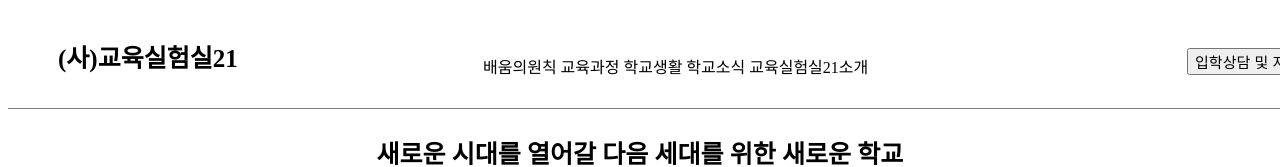
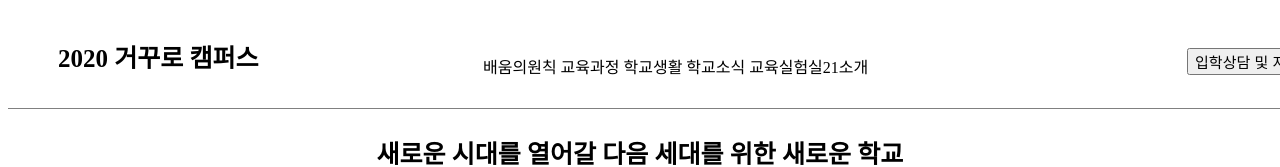
Before and after one commit to namul0406/bucket-List, a plain HTML site: page index.html in a window 1280 px wide. Shown: the top 167 px of the page. Drawn offline with Linux system fonts and the light colour scheme.

Commit message:
Update index.html

```diff
--- a/index.html
+++ b/index.html
@@ -12,7 +12,7 @@
     <header>
         <div class='inner-container1'>
             <div id='logo'>
-                <strong>(사)교육실험실21</strong>
+                <strong>2020 거꾸로 캠퍼스</strong>
             </div>
             <nav>
                 <p class='a'>배움의원칙 교육과정 학교생활 학교소식 교육실험실21소개</p>
```
